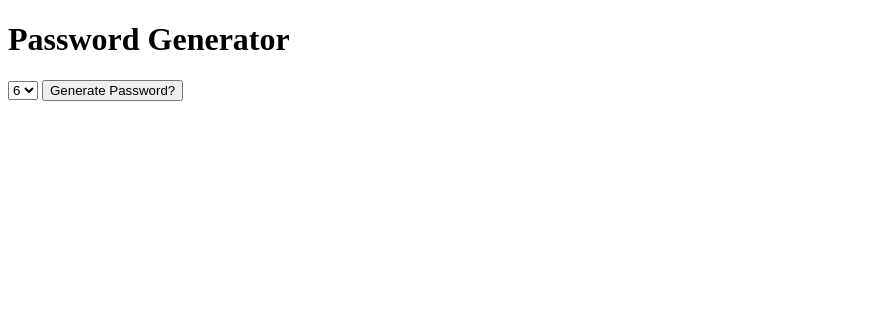
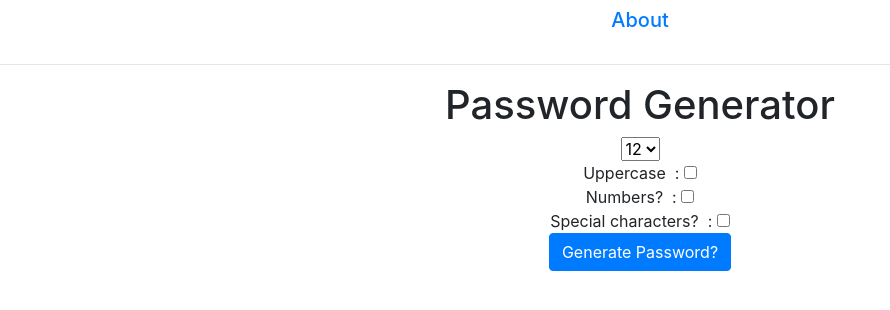
Before and after one commit to SuhasBk/django-chained, a Django app: page / in a window 1280 px wide. Shown: the top 310 px of the page, without its empty margins (0-890 px from the left). Run offline with Django 3.2, Linux system fonts and the light colour scheme; some libraries are stand-ins or nearby versions.

Commit message:
first app completed

```diff
--- a/pwd_generator_project/generator/templates/generator/home.html
+++ b/pwd_generator_project/generator/templates/generator/home.html
@@ -4,8 +4,17 @@
     <meta charset="UTF-8">
     <meta name="viewport" content="width=device-width, initial-scale=1.0">
     <title>Home Page</title>
+    <link rel="stylesheet" href="https://stackpath.bootstrapcdn.com/bootstrap/4.5.0/css/bootstrap.min.css"
+        integrity="sha384-9aIt2nRpC12Uk9gS9baDl411NQApFmC26EwAOH8WgZl5MYYxFfc+NcPb1dKGj7Sk" crossorigin="anonymous">
 </head>
+<header>
+    <nav class="navbar">
+        <a href="{% url 'about' %}" style="margin:0 auto"><h5>About</h5></a>
+    </nav>
+</header>
+<hr>
 <body>
+    <div class="container text-center">
         <h1>Password Generator</h1>
         <form action="{% url 'password' %}">
             <select name="length">
@@ -13,9 +22,21 @@
                 <option value="7">7</option>
                 <option value="8">8</option>
                 <option value="9">9</option>
+                <option value="10">10</option>
+                <option value="11">11</option>
+                <option value="12" selected>12</option>
+                <option value="13">13</option>
+                <option value="14">14</option>
             </select>
-
-        <input type="submit" value="Generate Password?">
+            <br>
+            Uppercase &nbsp: <input type="checkbox" name="uppercase">
+            <br>
+            Numbers? &nbsp: <input type="checkbox" name="numbers">
+            <br>
+            Special characters? &nbsp: <input type="checkbox" name="special">
+            <br>
+            <input type="submit" value="Generate Password?" class="btn btn-primary">
         </form>
+    </div>
 </body>
 </html>
--- a/pwd_generator_project/generator/templates/generator/password.html
+++ b/pwd_generator_project/generator/templates/generator/password.html
@@ -6,6 +6,6 @@
     <title>Password</title>
 </head>
 <body>
-    <h1>PASSWORD</h1>
+    <h1>{{ password }}</h1>
 </body>
 </html>
--- a/pwd_generator_project/generator/views.py
+++ b/pwd_generator_project/generator/views.py
@@ -1,9 +1,31 @@
 from django.shortcuts import render
 from django.http import HttpResponse
+import string
+import random
 
 # Create your views here.
 def home(request):
     return render(request,'generator/home.html',{'password':'damn'})
 
 def password(request):
-    return render(request,'generator/password.html')
+    characters = list(string.ascii_lowercase)
+
+    if request.GET.get('uppercase'):
+        characters.extend(list(string.ascii_uppercase))
+
+    if request.GET.get('special'):
+        characters.extend(list(string.punctuation))
+
+    if request.GET.get('numbers'):
+        characters.extend(list(string.digits))
+
+    length = int(request.GET.get('length','12'))
+
+    pwd = ''
+    for _ in range(length):
+        pwd+=random.choice(characters)
+
+    return render(request,'generator/password.html',{'password':pwd})
+
+def about(request):
+    return render(request,'generator/about.html')
--- a/pwd_generator_project/pwd_generator/urls.py
+++ b/pwd_generator_project/pwd_generator/urls.py
@@ -18,5 +18,6 @@ from generator import views
 
 urlpatterns = [
     path('',views.home),
-    path('password/', views.password,name='password')
+    path('password/', views.password,name='password'),
+    path('about/',views.about,name='about')
 ]
```
Also changed, not shown: pwd_generator_project/generator/templates/generator/about.html (added, +11 -0 lines), 1 other file. Lines whose indentation alone changed are shown as unchanged.
